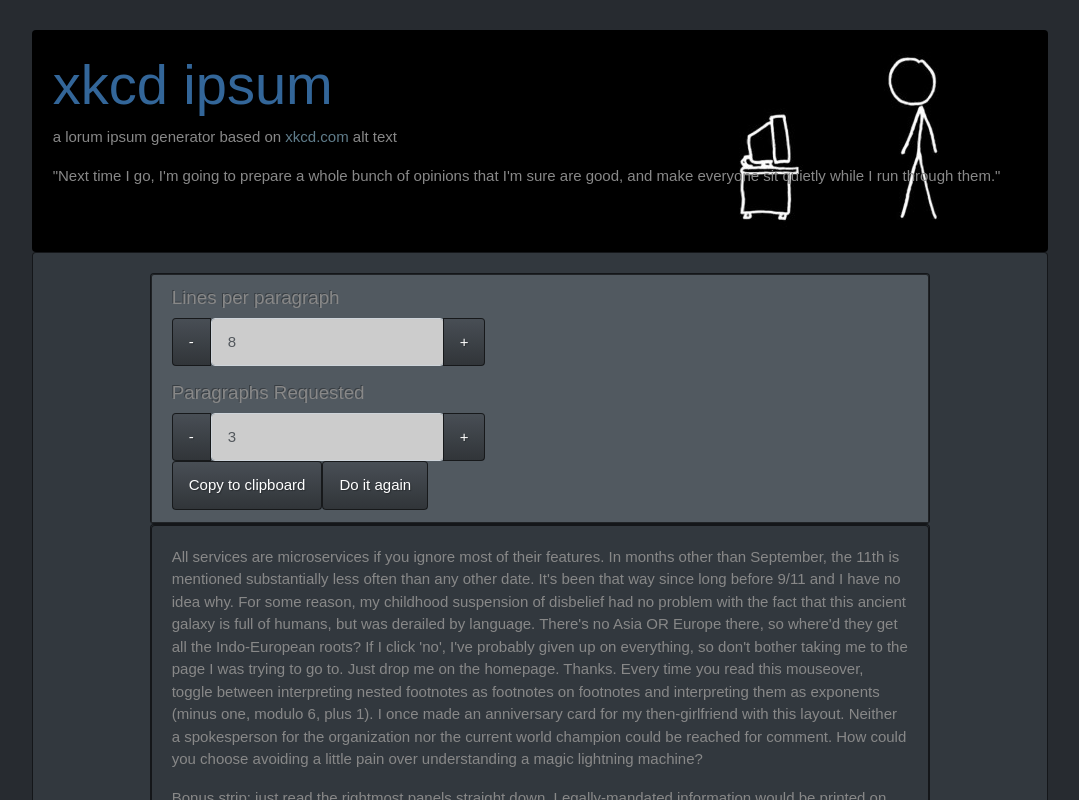
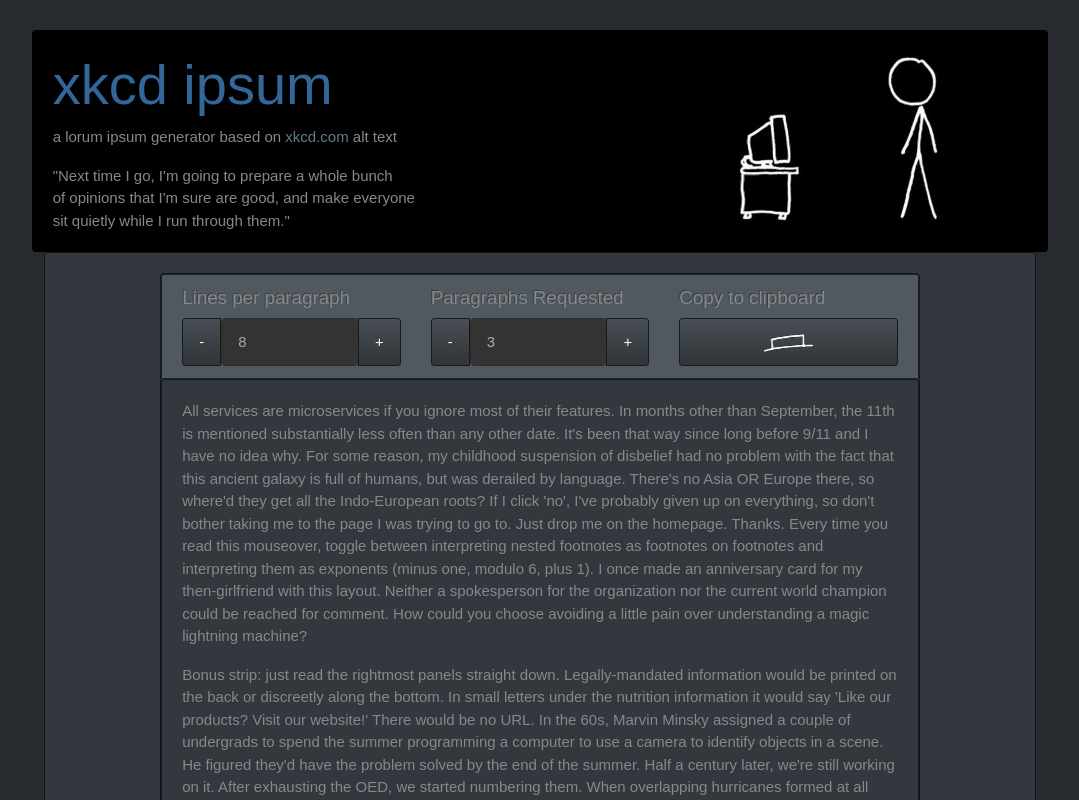
Before and after one commit to bradwalbeck/xkcdipsum, an Angular app: page / in a window 1280 px wide. Shown: the top 800 px of the page, without its empty margins (100-1179 px from the left). Built offline with nearby package versions, Linux system fonts and the light colour scheme.

Commit message:
added blackhat.svg; removed aria attributes;added user input validation; added toast on copy to clipboard action; added footer;

```diff
--- a/src/app/components/container/container.component.html
+++ b/src/app/components/container/container.component.html
@@ -1,22 +1,30 @@
 <div class="container-fluid">
 
   <div class="row">
-    <div class="card col-10 offset-1" style="background: #000000;">
+    <div class="card card-default col-10 offset-1 " style="background: black;">
       <div class="card-body">
         <img class="float-right" src="/assets/images/cueball.png" />
         <div class="card-img-overlay">
           <h1 class="display-4">xkcd ipsum</h1>
           <p>a lorum ipsum generator based on <a href="https://xkcd.com/">xkcd.com</a> alt text</p>
-          <span class="info-text">"Next time I go, I'm going to prepare a whole bunch of opinions that I'm sure are
-            good, and make everyone sit quietly while I run through them."</span>
+          <span class="info-text">"Next time I go, I'm going to prepare a whole bunch<br />of opinions that I'm sure are
+            good, and make everyone<br />sit quietly while I run through them."</span>
         </div>
       </div>
     </div>
   </div>
-  <div class="row">
-    <div class="card col-10 offset-1">
-      <div class="card-body col-10 offset-1">
+
+  <div class="card col-10 offset-1">
+    <div class="card-body col-10 offset-1">
+      <div class="row">
         <ipsumcontainer></ipsumcontainer>
       </div>
     </div>
   </div>
+  <div class="row">
+    <div class="card card-default col-10 offset-1 " style="background: black">
+      <div class="card-body">
+          <span style="font-variant: small-caps">© Well Oiled Apps 2019</span><br><span style="font-variant: small-caps">All rights reserved</span>
+      </div>
+    </div>
+  </div>
--- a/src/app/components/ipsumcontainer/ipsumcontainer.component.html
+++ b/src/app/components/ipsumcontainer/ipsumcontainer.component.html
@@ -1,48 +1,39 @@
+<div class="container-fluid">
   <div class="card">
-  <div class="card card-header">
+    <div class="card card-header ">
+      <div class="row">
+        <div class="col-4">
           <h5>Lines per paragraph</h5>
-    <div class="btn-toolbar mb-3" role="toolbar">
-      <div class="btn-group mr-2" role="group">
+          <div class="btn-group" role="group">
             <button type="button" class="btn btn-primary" (click)="decramentParagraphsRequested()">-</button>
-        <input type="number" class="form-control"
-          disabled = "disabled"
-          placeholder="Lines per paragraph"
-          value="{{linesperparagraph}}"
-          aria-label="Input group example"
-          aria-describedby="btnGroupAddon" >
+            <input type="number" class="form-control" disabled="disabled" placeholder="Lines per paragraph" style="filter: invert(1);"
+              value="{{linesperparagraph}}">
             <button type="button" class="btn btn-primary" (click)="incarmentParagraphsRequested()">+</button>
           </div>
-      <div class="input-group">
-        <div class="input-group-prepend">
-
+        </div>
+        <div class="col-4">
+          <h5>Paragraphs Requested</h5>
+          <div class="btn-group" role="group">
+            <button type="button" class="btn btn-primary" (click)="decramentLinesPerParagraph()">-</button>
+            <input type="number" class="form-control" disabled="disabled" placeholder="No. of paragraphs" style="filter: invert(1);"
+              value="{{paragraphsrequested}}">
+            <button type="button" class="btn btn-primary" (click)="incarmentLinesPerParagraph()">+</button>
+          </div>
+        </div>
+        <div class="col-4">
+          <h5>Copy to clipboard</h5>
+          <button type="button" class="btn btn-primary btn-block" (click)="copyMessage()">
+            <img src="../../../assets/images/blackhat.svg" style="filter: invert(1);"/> </button>
         </div>
       </div>
     </div>
-    <h5>Paragraphs Requested</h5>
-    <div class="btn-toolbar justify-content-between" role="toolbar" aria-label="Toolbar with button groups">
-      <div class="btn-group" role="group" aria-label="First group">
-          <button type="button" class="btn btn-primary" (click)="decramentLinesPerParagraph()">-</button>
-          <input type="number" class="form-control"
-            disabled = "disabled"
-            placeholder="No. of paragraphs"
-            value="{{paragraphsrequested}}"
-            aria-label="Input group example"
-            aria-describedby="btnGroupAddon" >
-          <button type="button" class="btn btn-primary" (click)="incarmentLinesPerParagraph()">+</button>
+    <div class="card card-body" style="border-style: solid white;">
+      <div class="alert alert-primary d-flex justify-content-center" role="alert" *ngIf="showToast">
+        <h5>Copied</h5>
       </div>
-    </div>
-
-    <div>
-      <button class="btn btn-primary" (click)="copyMessage()">Copy to clipboard</button>
-      <button class="btn btn-primary" (click)="reGenerateParagraphs()">Do it again</button>
-    </div>
-  </div>
-</div>
-
-<div class="card">
-  <div class="card card-body">
       <p *ngFor="let paragraph of paragraphs">
         {{paragraph}}
       </p>
     </div>
   </div>
+</div>
--- a/src/app/components/ipsumcontainer/ipsumcontainer.component.ts
+++ b/src/app/components/ipsumcontainer/ipsumcontainer.component.ts
@@ -10,6 +10,7 @@
   public linesperparagraph: number = 8;
   public paragraphsrequested: number = 3;
   public paragraphs: Array<String> = [];
+  public showToast: boolean = false;
 
   constructor(
     private xkcdTextService: XkcdTextService
@@ -18,7 +19,7 @@
   ngOnInit() {
     this.paragraphs = this.generateParagraphs();
   }
-  private reGenerateParagraphs(number: Number) {
+  private reGenerateParagraphs() {
     console.log("linesperparagraph: " + this.linesperparagraph);
     this.paragraphs = this.generateParagraphs([], this.linesperparagraph, this.paragraphsrequested)
   }
@@ -28,7 +29,7 @@
     paragraphsrequested: number = this.paragraphsrequested,
   ) {
     if (paragraphsrequested < 1) {
-      paragraphs.push("Too few.... to few.")
+      paragraphs.push("Too few paragraphs.... too few.")
     }
     for (var counter = 0; counter < this.paragraphsrequested; counter++) {
       paragraphs.push(this.xkcdTextService.getParagraph(this.linesperparagraph));
@@ -36,19 +37,31 @@
     return paragraphs;
   };
 
+
   incarmentParagraphsRequested() {
-    this.linesperparagraph++;
+    if (this.linesperparagraph < 99) {
+      this.linesperparagraph++;
+    }
+    this.reGenerateParagraphs();
   }
   decramentParagraphsRequested() {
-    this.linesperparagraph--;
+    if (this.linesperparagraph >= 0) {
+      this.linesperparagraph--;
+    }
+    this.reGenerateParagraphs();
   }
   incarmentLinesPerParagraph() {
-    this.paragraphsrequested++;
+    if (this.paragraphsrequested < 99) {
+      this.paragraphsrequested++;
+    }
+    this.reGenerateParagraphs();
   }
   decramentLinesPerParagraph() {
-    this.paragraphsrequested--;
+    if (this.paragraphsrequested >= 0) {
+      this.paragraphsrequested--;
+    }
+    this.reGenerateParagraphs();
   }
-
 
   //just re-assemble the paragraphs array much more doable.
   copyMessage(val: string) {
@@ -63,5 +76,22 @@
     selBox.select();
     document.execCommand('copy');
     document.body.removeChild(selBox);
+    this.displayCopyButtonUserFeedback(2000);
   }
+
+  async displayCopyButtonUserFeedback(ms: number) {
+    this.toggleShowToast()
+    await new Promise(
+      resolve => setTimeout(
+        () => resolve(), ms))
+      .then(
+        () => this.toggleShowToast()
+      );
+
+  }
+
+  toggleShowToast() {
+    this.showToast = !this.showToast;
+  }
+
 }
```
Also changed, not shown: src/assets/images/blackhat.svg (added). Lines whose indentation alone changed are shown as unchanged.
